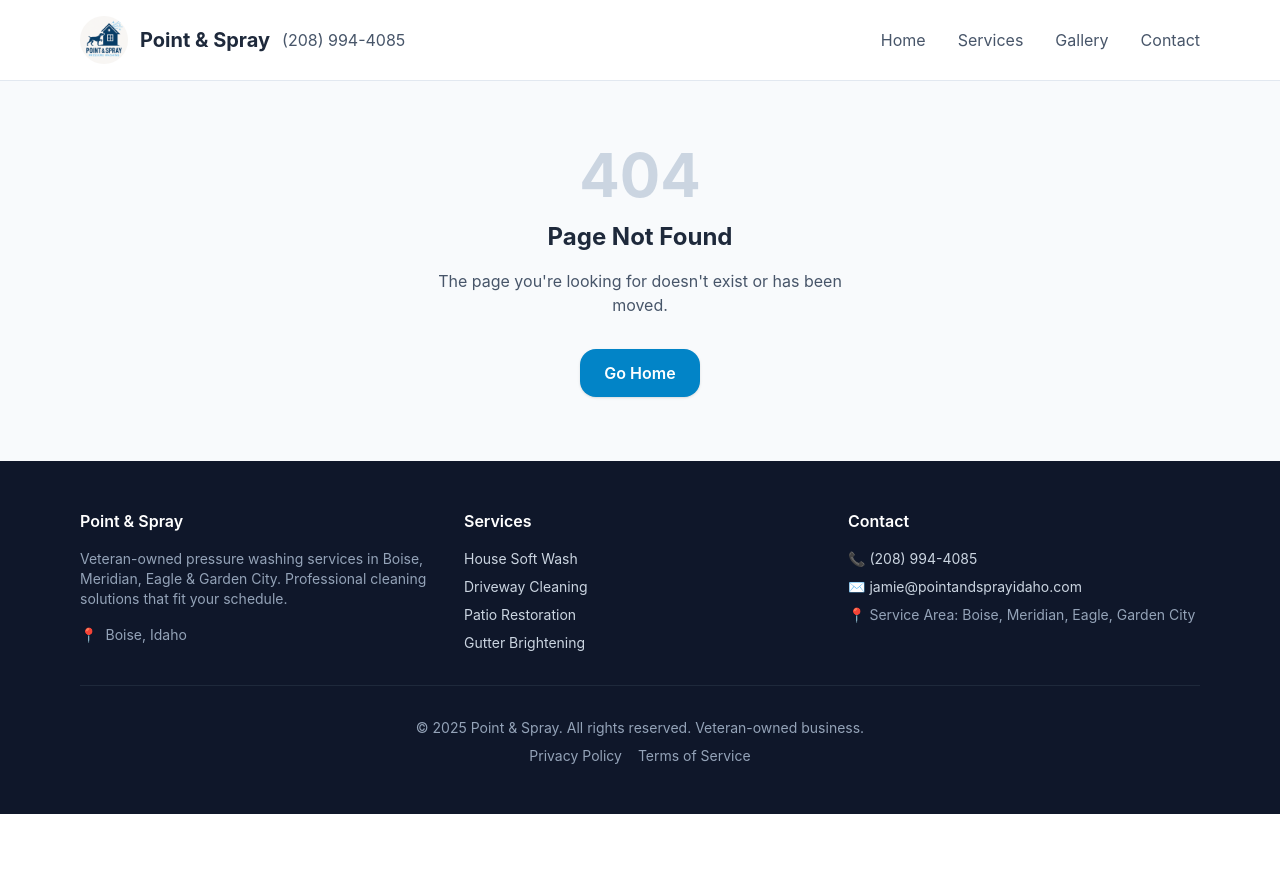
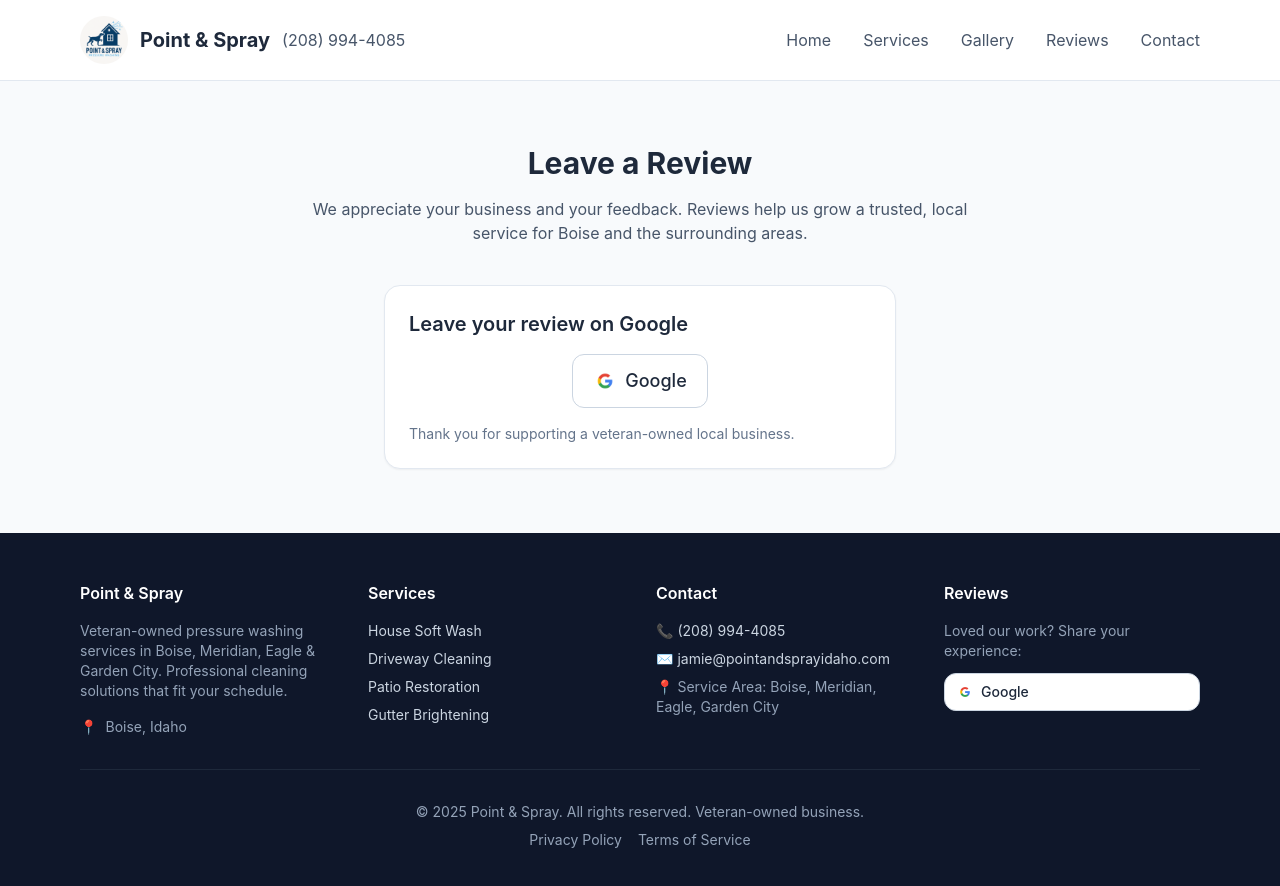
Before and after one commit to jamiemorgan14/point-and-spray, a React (Create React App) app: page /reviews in a window 1280 px wide. Shown: the top 886 px of the page. Before the commit the page ends 814 px from the top, so only its background shows below. Built offline with nearby package versions, Linux system fonts and the light colour scheme.

Commit message:
added reviews link

```diff
--- a/src/App.js
+++ b/src/App.js
@@ -7,6 +7,7 @@ import Services from './pages/Services';
 import Pricing from './pages/Pricing';
 import Gallery from './pages/Gallery';
 import Contact from './pages/Contact';
+import Reviews from './pages/Reviews';
 import NotFound from './pages/NotFound';
 
 export default function App() {
@@ -21,6 +22,7 @@ export default function App() {
           <Route path="/pricing" element={<Pricing />} />
           <Route path="/gallery" element={<Gallery />} />
           <Route path="/contact" element={<Contact />} />
+          <Route path="/reviews" element={<Reviews />} />
           <Route path="*" element={<NotFound />} />
         </Routes>
 
--- a/src/components/Footer.js
+++ b/src/components/Footer.js
@@ -1,11 +1,12 @@
 import React from 'react';
 import { Link } from 'react-router-dom';
+import ReviewLinks from './ReviewLinks';
 
 export default function Footer() {
   return (
     <footer className="bg-slate-900 text-slate-300" role="contentinfo">
       <div className="mx-auto max-w-6xl px-4 py-12">
-        <div className="grid md:grid-cols-3 gap-8">
+        <div className="grid md:grid-cols-4 gap-8">
           <div>
             <h3 className="font-semibold text-white mb-4">Point & Spray</h3>
             <p className="text-sm text-slate-400 mb-4">
@@ -46,6 +47,12 @@ export default function Footer() {
               </p>
             </div>
           </div>
+
+          <div>
+            <h4 className="font-semibold text-white mb-4">Reviews</h4>
+            <p className="text-sm text-slate-400 mb-3">Loved our work? Share your experience:</p>
+            <ReviewLinks layout="column" size="sm" />
+          </div>
         </div>
 
         <div className="border-t border-slate-800 mt-8 pt-8 text-center text-sm text-slate-400">
--- a/src/components/Header.js
+++ b/src/components/Header.js
@@ -47,6 +47,7 @@ export default function Header() {
           <Link to="/services" className="text-slate-600 hover:text-slate-800 transition-colors" role="menuitem">Services</Link>
           {/* <Link to="/pricing" className="text-slate-600 hover:text-slate-800 transition-colors" role="menuitem">Pricing</Link> */}
           <Link to="/gallery" className="text-slate-600 hover:text-slate-800 transition-colors" role="menuitem">Gallery</Link>
+          <Link to="/reviews" className="text-slate-600 hover:text-slate-800 transition-colors" role="menuitem">Reviews</Link>
           <Link to="/contact" className="text-slate-600 hover:text-slate-800 transition-colors" role="menuitem">Contact</Link>
         </div>
 
@@ -92,6 +93,7 @@ export default function Header() {
             <Link to="/services" onClick={closeMenu} className="py-2 text-lg text-slate-800" role="menuitem">Services</Link>
             {/* <Link to="/pricing" onClick={closeMenu} className="py-2 text-lg text-slate-800" role="menuitem">Pricing</Link> */}
             <Link to="/gallery" onClick={closeMenu} className="py-2 text-lg text-slate-800" role="menuitem">Gallery</Link>
+            <Link to="/reviews" onClick={closeMenu} className="py-2 text-lg text-slate-800" role="menuitem">Reviews</Link>
             <Link to="/contact" onClick={closeMenu} className="py-2 text-lg text-slate-800" role="menuitem">Contact</Link>
           </div>
         </div>
--- /dev/null
+++ b/src/components/ReviewLinks.js
@@ -0,0 +1,52 @@
+import React from 'react';
+import reviews from '../config/reviews';
+import googleLogo from '../assets/googleLogo.png';
+
+export default function ReviewLinks({ layout = 'row', size = 'md' }) {
+  const sizes = {
+    sm: 'px-3 py-2 text-sm',
+    md: 'px-4 py-2.5',
+    lg: 'px-5 py-3 text-lg',
+  };
+
+  const iconSizes = {
+    sm: 'h-4 w-4',
+    md: 'h-5 w-5',
+    lg: 'h-6 w-6',
+  };
+
+  const container = layout === 'row'
+    ? 'flex flex-wrap items-center justify-center gap-3'
+    : 'grid grid-cols-1 gap-3';
+
+  return (
+    <div className={container}>
+      {reviews.platforms.map((p) => {
+        const iconNode = p.key === 'google'
+          ? (
+              <img
+                src={googleLogo}
+                alt=""
+                className={`${iconSizes[size]} object-contain`}
+                loading="lazy"
+                aria-hidden="true"
+              />
+            )
+          : (p.icon ? <span aria-hidden="true">{p.icon}</span> : null);
+        return (
+        <a
+          key={p.key}
+          href={p.url}
+          target="_blank"
+          rel="noopener noreferrer"
+          className={`inline-flex items-center gap-2 rounded-xl border border-slate-300 bg-white hover:bg-slate-50 text-slate-800 ${sizes[size]} transition-colors`}
+          aria-label={`Leave a review on ${p.name}`}
+        >
+          {iconNode}
+          <span className="font-medium">{p.name}</span>
+        </a>
+        );
+      })}
+    </div>
+  );
+}
--- /dev/null
+++ b/src/config/reviews.js
@@ -0,0 +1,20 @@
+// Centralized configuration for review platforms.
+// Replace the placeholder URLs with your live review links.
+
+const reviews = {
+  // Primary review destination used in header/home quick links.
+  primary: {
+    name: 'Google',
+    url: 'https://g.page/r/CTKXgzvVaL3fEAE/review',
+  },
+  platforms: [
+    {
+      key: 'google',
+      name: 'Google',
+      url: 'https://g.page/r/CTKXgzvVaL3fEAE/review',
+      icon: '⭐',
+    },
+  ],
+};
+
+export default reviews;
--- a/src/pages/Contact.js
+++ b/src/pages/Contact.js
@@ -1,5 +1,6 @@
 import React, { useState } from 'react';
 import { Helmet } from 'react-helmet';
+import ReviewLinks from '../components/ReviewLinks';
 
 export default function Contact() {
   const [formData, setFormData] = useState({
@@ -251,6 +252,19 @@ export default function Contact() {
           </form>
         </div>
       </section>
+
+      {/* Review prompt for returning customers */}
+      <section className="mx-auto max-w-6xl px-4 py-10">
+        <div className="bg-white rounded-2xl border border-slate-200 p-6">
+          <div className="flex flex-col md:flex-row md:items-center md:justify-between gap-4">
+            <div>
+              <h2 className="text-xl font-semibold text-slate-800">Already worked with us?</h2>
+              <p className="text-slate-600">Your feedback helps neighbors choose with confidence.</p>
+            </div>
+            <ReviewLinks layout="row" />
+          </div>
+        </div>
+      </section>
     </>
   );
 }
--- a/src/pages/Home.js
+++ b/src/pages/Home.js
@@ -2,6 +2,7 @@ import React from 'react';
 import { Helmet } from 'react-helmet';
 import TrustBar from '../components/TrustBar';
 import BandAImage from '../assets/BandA.jpg';
+import reviews from '../config/reviews';
 
 export default function Home() {
   return (
@@ -59,6 +60,15 @@ export default function Home() {
                 >
                   Call Now: 208-994-4085
                 </a>
+                <a
+                  href={reviews.primary.url}
+                  target="_blank"
+                  rel="noopener noreferrer"
+                  className="inline-flex items-center justify-center px-8 py-4 text-blue-700 hover:text-blue-800 underline text-lg"
+                  aria-label="Read our reviews"
+                >
+                  ⭐ Read Reviews
+                </a>
               </div>
             </div>
 
--- /dev/null
+++ b/src/pages/Reviews.js
@@ -0,0 +1,32 @@
+import React from 'react';
+import { Helmet } from 'react-helmet';
+import ReviewLinks from '../components/ReviewLinks';
+
+export default function Reviews() {
+  return (
+    <>
+      <Helmet>
+        <title>Reviews | Point & Spray Boise</title>
+        <meta name="description" content="Share your experience with Point & Spray. Leave a review on Google and help neighbors in Boise choose with confidence." />
+        <link rel="canonical" href="https://pointandsprayidaho.com/reviews" />
+      </Helmet>
+
+      <section className="mx-auto max-w-6xl px-4 py-16">
+        <header className="text-center mb-10">
+          <h1 className="text-3xl font-bold text-slate-800 mb-4">Leave a Review</h1>
+          <p className="text-slate-600 max-w-2xl mx-auto">
+            We appreciate your business and your feedback. Reviews help us grow a trusted, local service for Boise and the surrounding areas.
+          </p>
+        </header>
+
+        <div className="bg-white rounded-2xl shadow-sm border border-slate-200 p-6 max-w-lg mx-auto">
+          <h2 className="text-xl font-semibold text-slate-800 mb-4">Leave your review on Google</h2>
+          <ReviewLinks layout="row" size="lg" />
+          <p className="text-sm text-slate-500 mt-4">Thank you for supporting a veteran-owned local business.</p>
+        </div>
+
+        {null}
+      </section>
+    </>
+  );
+}
```
Also changed, not shown: src/assets/googleLogo.png (added), 1 other file (tests, documents, lock files or other folders).
